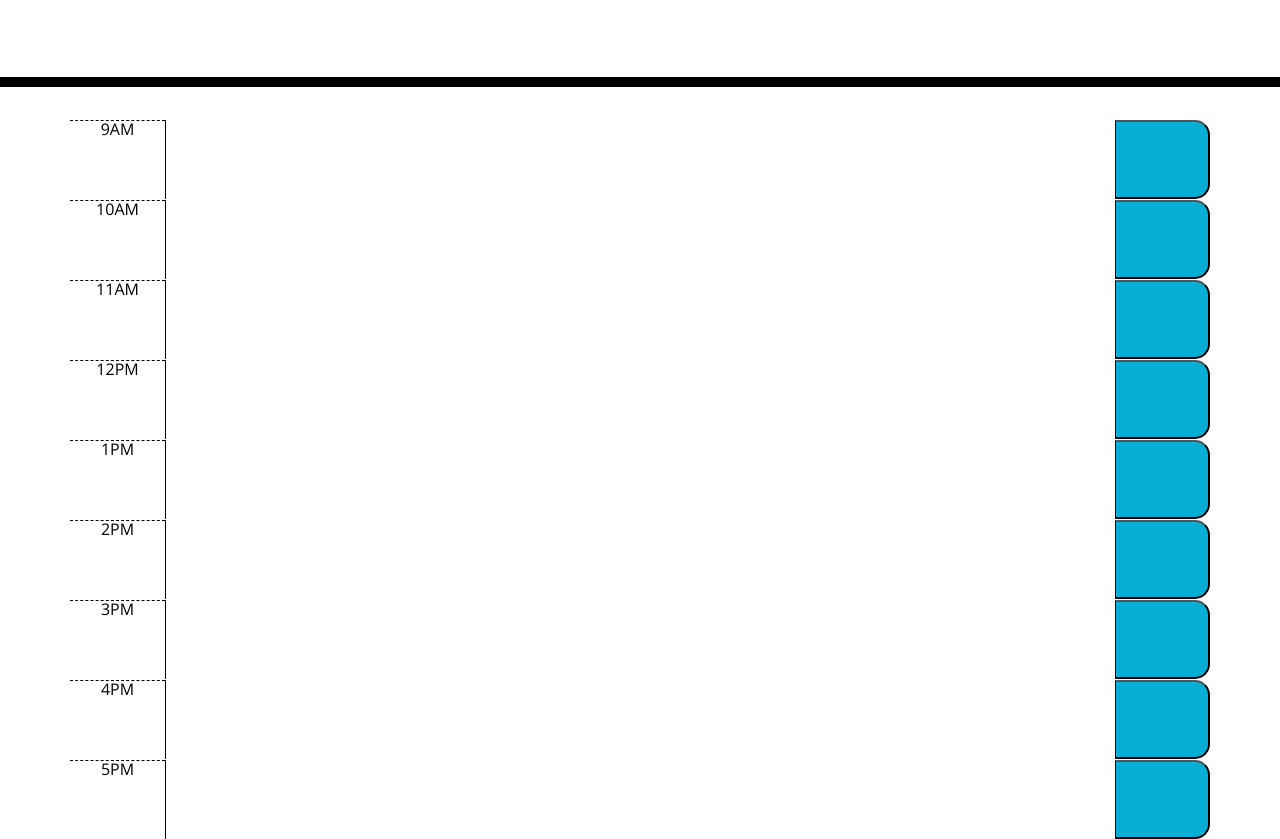
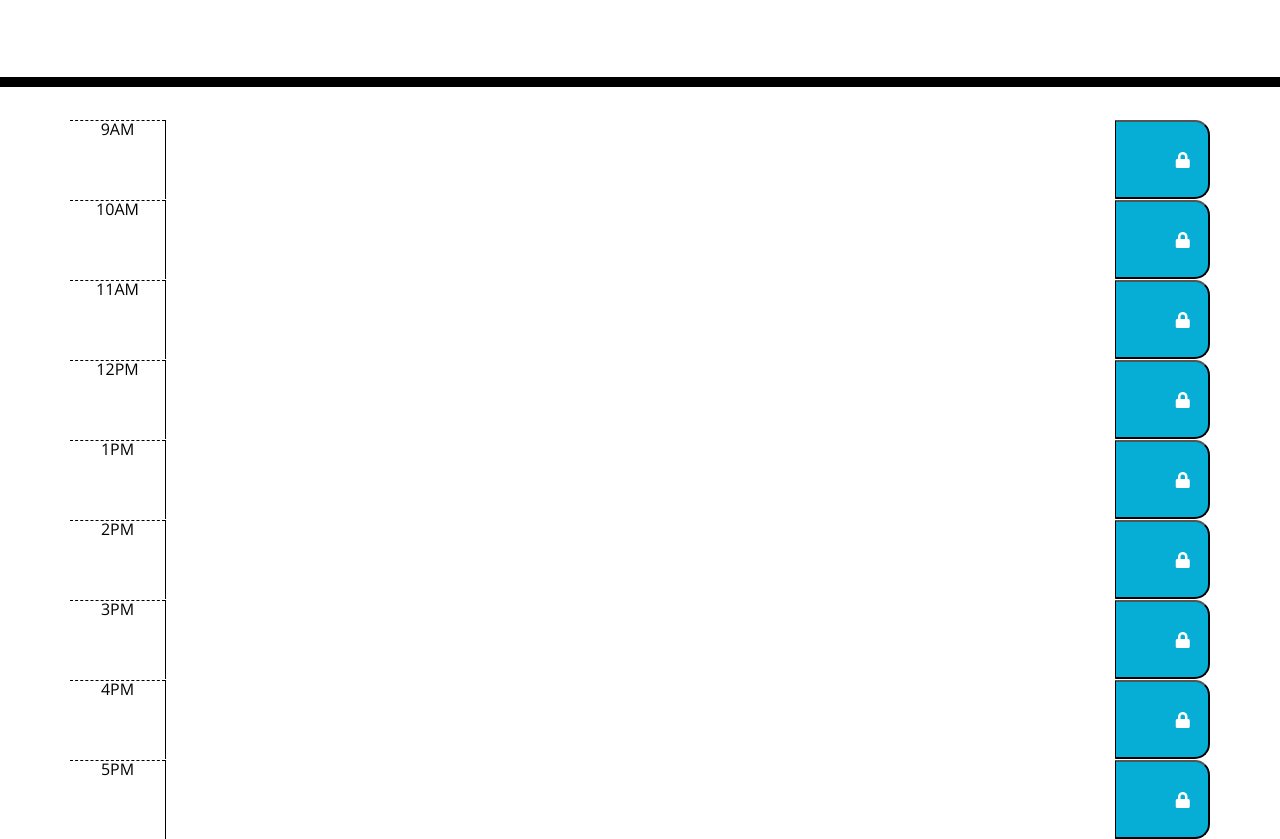
Before and after one commit to ShaniBlack/workdayScheduler, a plain HTML site: page index.html in a window 1280 px wide. Shown: the part 181-1020 px from the top of the page. Drawn offline with nearby package versions, Linux system fonts and the light colour scheme.

Commit message:
added lock icon on save button

```diff
--- a/index.html
+++ b/index.html
@@ -35,7 +35,9 @@
 
         <textarea class="col-10 description"></textarea>
 
-        <button class="col-1 saveBtn" id="saveButton"></button>
+        <button class="col-1 saveBtn" id="saveButton" style="justify-content-center align-content: center">
+          <i class="fas fa-lock"></i>
+        </button>
       </div>
 
       <div class="row time-block" id=time10>
@@ -43,7 +45,9 @@
 
         <textarea class="col-10 description"></textarea>
 
-        <button class="col-1 saveBtn" id="saveButton"></button>
+        <button class="col-1 saveBtn" id="saveButton" style="justify-content-center align-content: center">
+          <i class="fas fa-lock"></i>
+        </button>
       </div>
 
       <div class="row time-block" id=time11>
@@ -51,7 +55,9 @@
 
         <textarea class="col-10 description"></textarea>
 
-        <button class="col-1 saveBtn" id="saveButton"></button>
+        <button class="col-1 saveBtn" id="saveButton" style="justify-content-center align-content: center">
+          <i class="fas fa-lock"></i>
+        </button>
       </div>
 
       <div class="row time-block" id=time11>
@@ -59,7 +65,9 @@
 
         <textarea class="col-10 description"></textarea>
 
-        <button class="col-1 saveBtn" id="saveButton"></button>
+        <button class="col-1 saveBtn" id="saveButton" style="justify-content-center align-content: center">
+          <i class="fas fa-lock"></i>
+        </button>
       </div>
 
       <div class="row time-block" id=time13>
@@ -67,7 +75,9 @@
 
         <textarea class="col-10 description"></textarea>
 
-        <button class="col-1 saveBtn" id="saveButton"></button>
+        <button class="col-1 saveBtn" id="saveButton" style="justify-content-center align-content: center">
+          <i class="fas fa-lock"></i>
+        </button>
       </div>
 
       <div class="row time-block" id=time14>
@@ -75,7 +85,9 @@
 
         <textarea class="col-10 description"></textarea>
 
-        <button class="col-1 saveBtn" id="saveButton"></button>
+        <button class="col-1 saveBtn" id="saveButton" style="justify-content-center align-content: center">
+          <i class="fas fa-lock"></i>
+        </button>
       </div>
 
       <div class="row time-block" id=time15>
@@ -83,7 +95,9 @@
 
         <textarea class="col-10 description"></textarea>
 
-        <button class="col-1 saveBtn" id="saveButton"></button>
+        <button class="col-1 saveBtn" id="saveButton" style="justify-content-center align-content: center">
+          <i class="fas fa-lock"></i>
+        </button>
       </div>
 
       <div class="row time-block" id=time16>
@@ -91,7 +105,9 @@
 
         <textarea class="col-10 description"></textarea>
 
-        <button class="col-1 saveBtn" id="saveButton"></button>
+        <button class="col-1 saveBtn" id="saveButton" style="justify-content-center align-content: center">
+          <i class="fas fa-lock"></i>
+        </button>
       </div>
 
       <div class="row time-block" id=time17>
@@ -99,7 +115,9 @@
 
         <textarea class="col-10 description"></textarea>
 
-        <button class="col-1 saveBtn" id="saveButton"></button>
+        <button class="col-1 saveBtn" id="saveButton" style="justify-content-center align-content: center">
+          <i class="fas fa-lock"></i>
+        </button>
       </div>
     </div>
 
--- a/script.js
+++ b/script.js
@@ -2,7 +2,28 @@ let descriptions = document.querySelector(".description");
 let saveButton = document.querySelector("#saveButton");
 
 
-renderSavedTask();
+let schedules = {
+"time9": [],
+"time10": [],
+"time11": [],
+"time12": [],
+"time13": [],
+"time14": [],
+"time15": [],
+"time16": [],
+"time17": []
+};
+
+let schedule = function() {
+    localStorage.setItem("schedules", JSON.stringify(schedules));
+    console.log(schedule);
+}
+
+// let getSchedule = function() {
+
+//     savedSchedule = JSON.parse(localStorage.getItem("schedule"));
+
+// }
 
 function renderSavedTask() {
     let taskDescription = localStorage.getItem("task-description");
@@ -20,4 +41,6 @@ saveButton.addEventListener("click", function(event){
     localStorage.setItem("task-description", taskDescription);
 
 
-})
+});
+
+renderSavedTask();
```
